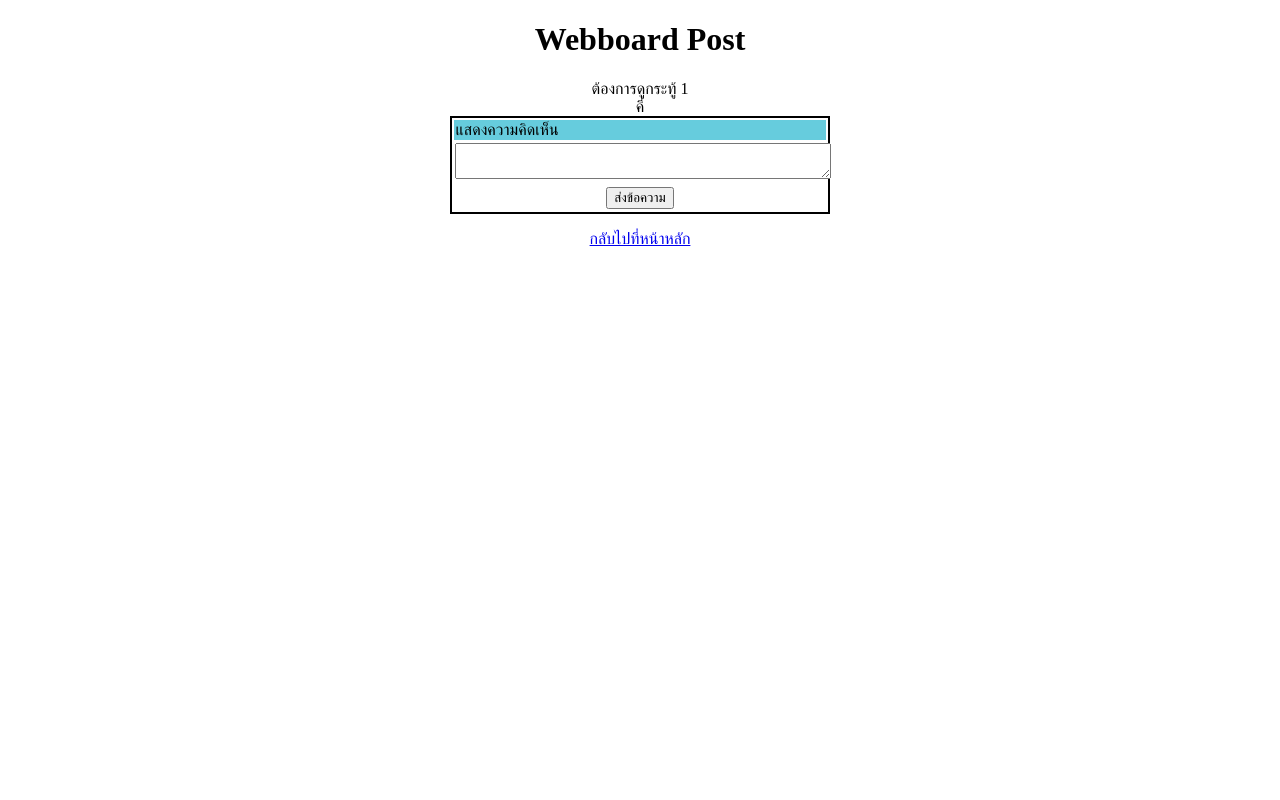
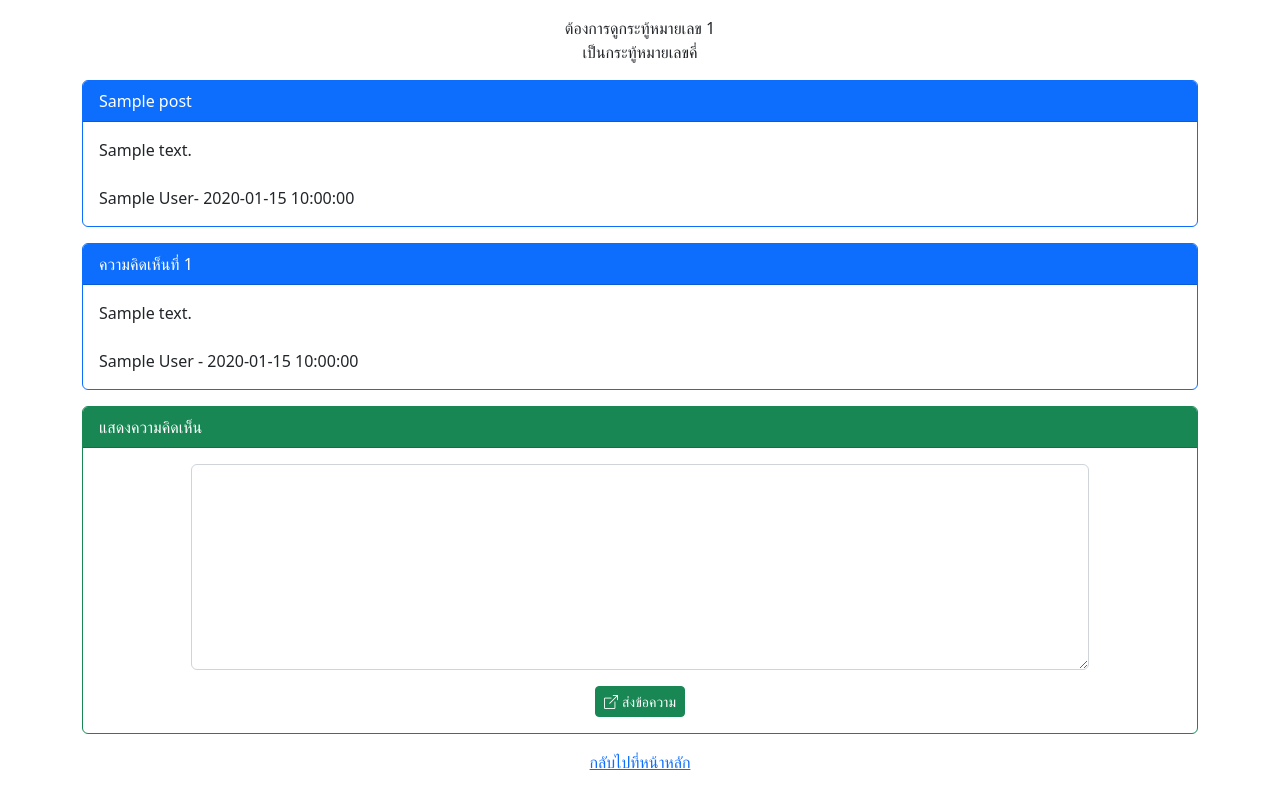
Before and after one commit to attcrown/Hw2, a PHP site: page /post.php?id=1 in a window 1280 px wide. Run offline with PHP 8.4, Linux system fonts and the light colour scheme; tables that the repository leaves empty or names only in its code hold one stand-in row (values such as "Sample post"); some libraries are stand-ins or nearby versions.

Commit message:
post finish

```diff
--- a/post.php
+++ b/post.php
@@ -1,33 +1,110 @@
 <!DOCTYPE html>
 <html lang="en">
+
 <head>
     <meta charset="UTF-8">
     <meta http-equiv="X-UA-Compatible" content="IE=edge">
     <meta name="viewport" content="width=device-width, initial-scale=1.0">
+    <!-- CSS only -->
+    <link href="https://cdn.jsdelivr.net/npm/bootstrap@5.2.2/dist/css/bootstrap.min.css" rel="stylesheet" integrity="sha384-Zenh87qX5JnK2Jl0vWa8Ck2rdkQ2Bzep5IDxbcnCeuOxjzrPF/et3URy9Bv1WTRi" crossorigin="anonymous">
+    <!-- JavaScript Bundle with Popper -->
+    <script src="https://cdn.jsdelivr.net/npm/bootstrap@5.2.2/dist/js/bootstrap.bundle.min.js" integrity="sha384-OERcA2EqjJCMA+/3y+gxIOqMEjwtxJY7qPCqsdltbNJuaOe923+mo//f6V8Qbsw3" crossorigin="anonymous"></script>
+    <link rel="stylesheet" href="https://cdn.jsdelivr.net/npm/bootstrap-icons@1.9.1/font/bootstrap-icons.css">
     <title>Document</title>
 </head>
+
 <body>
-    <h1 style="text-align: center;">
-        Webboard Post
-    </h1>
-    <div style="text-align: center;">
-        <?php echo "ต้องการดูกระทู้ " . $_GET["id"];?>
-        <br>
-        <?php
-            if($_GET["id"]%2 == 0){
+    <div class="container mt-3">
+        <div style="text-align: center;">
+            <?php echo "ต้องการดูกระทู้หมายเลข " . $_GET["id"]; ?>
+            <br>
+            <?php
+            if ($_GET["id"] % 2 == 0) {
                 echo "เป็นกระทู้หมายเลขคู่";
             } else {
-                echo "คี่";
+                echo "เป็นกระทู้หมายเลขคี่";
             }
+            ?>
+        </div>
+
+        <!-- ดึงข้อมูลกระทู้ -->
+        <?php
+        $serverName = 'localhost';
+        $userName = 'root';
+        $userPassword = '';
+        $dbName = 'webboard';
+        $id = $_GET['id'];
+        $conn = new mysqli($serverName, $userName, $userPassword, $dbName);
+        mysqli_set_charset($conn, "utf8");
+        //$conn = new PDO("mysql:host=localhost;dbname=webboard;charset=utf8","root","");
+        $query = $conn->query("SELECT * FROM post where id=$id");
+        $result = $query->fetch_assoc();
+        //echo $result["user_id"];
+        $sqlname = $conn->query("SELECT * FROM user where id=$result[user_id]");
+        $resultname = $sqlname->fetch_assoc();
+        //echo $resultname["name"];
+        if ($result) {
+            echo "<div class='card text-dark bg-white border-primary mt-3'>
+                        <div class='card-header bg-primary text-white'>$result[title]</div>
+                        <div class='card-body'>$result[content]<br><br>";
+            if ($resultname) {
+                echo "$resultname[name]";
+            }
+            echo "- $result[post_date]</div></div>";
+        }
+        $conn = null;
         ?>
-    </div>
-    <table style="border: 2px solid black; width: 30%" align="center">
-            <tr><td colspan="2" style="background-color: #6CD;">แสดงความคิดเห็น</td></tr>
-            <tr><td><textarea style="width: 100%;" name="text12"></textarea></td></tr>
-            <tr><td colspan="2" style="text-align: center;"><input type="submit" value="ส่งข้อความ"></td></tr>
-    </table>
-    <div style="text-align: center;">
-        <p><a href="index.php">กลับไปที่หน้าหลัก</a></p>
+
+        <!-- ดึงข้อมูลความคิดเห็น -->
+        <?php
+        $conn = new PDO("mysql:host=localhost;dbname=webboard;charset-utf8", "root", "");
+        $sql = "SELECT * FROM comment";
+        $num = 1;
+
+        foreach ($conn->query($sql) as $row) {
+            $conname = new mysqli($serverName, $userName, $userPassword, $dbName);
+            mysqli_set_charset($conname, "utf8");
+            $sqlname = $conname->query("SELECT * FROM user where id=$row[user_id]");
+            $resultname = $sqlname->fetch_assoc();
+
+            if ($row['post_id'] == $_GET['id']) {
+                echo "<div class='card text-dark bg-white border-primary mt-3'>
+                        <div class='card-header bg-primary text-white'>ความคิดเห็นที่ $num</div>
+                        <div class='card-body'>$row[content]<br><br>";
+                if($resultname){
+                    echo "$resultname[name] - $row[post_date]</div></div>";
+                }
+                $num++;
+            }
+        }
+        $conn = null;
+        ?>
+
+        <!-- ช่องแสดงความคิดเห็น -->
+        <div class="card text-dark bg-white border-success mt-3">
+            <div class="card-header bg-success text-white">แสดงความคิดเห็น</div>
+            <div class="card-body">
+                <form action="post_save.php" method="post">
+                    <input type="hidden" name="post_id" value="<?= $_GET['id']; ?>">
+                    <div class="row mb-3 justify-content-center">
+                        <div class="col-lg-10">
+                            <textarea class="form-control" name="comment" rows="8"></textarea>
+                        </div>
+                    </div>
+                    <div class="row">
+                        <div class="col-lg-12">
+                            <center>
+                                <button type="submit" class="btn btn-success btn-sm text-white"><i class="bi bi-box-arrow-up-right me-1"></i>ส่งข้อความ</button>
+                            </center>
+                        </div>
+                    </div>
+                </form>
+            </div>
+        </div>
+        <div style="text-align: center;" class="mt-3">
+            <p><a href="index.php">กลับไปที่หน้าหลัก</a></p>
+        </div>
     </div>
 </body>
+
 </html>
```
Also changed, not shown: index.php (+5 -14 lines), post_save.php (added, +21 -0 lines).
